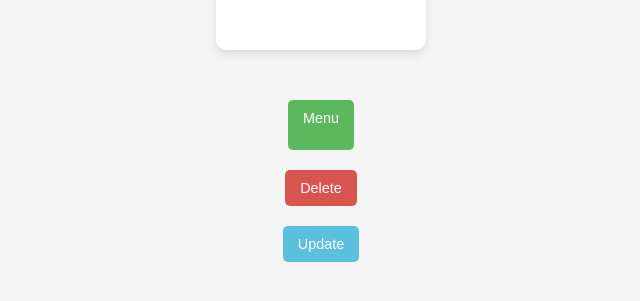
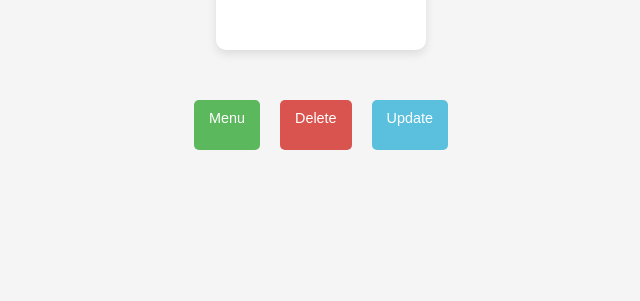
Before and after one commit to Sunatl/djangohomework_1, a Django app: template template/index1.html in a window 1280 px wide. Shown: the part 287-588 px from the top of the page, without its empty margins (319-959 px from the left). Run offline with Django 5.2, Linux system fonts and the light colour scheme; the template is opened without the code that fills it, so the values that code supplies are empty.

Commit message:
khushru kardani menu,update,delete

```diff
--- a/static/main2.css
+++ b/static/main2.css
@@ -71,15 +71,19 @@ a {
     background-color: #5cb85c;
     border-radius: 5px;
     transition: background-color 0.3s ease, transform 0.3s ease;
+    display: flex;
 }
 
 /* Рангҳои пайвандҳо */
 a[href*="delete"] {
     background-color: #d9534f;
+    margin-top: 50px;
 }
 
 a[href*="update"] {
     background-color: #5bc0de;
+    margin-top: 50px;
+
 }
 
 /* Эффекти hover барои пайвандҳо */
@@ -87,3 +91,8 @@ a:hover {
     transform: scale(1.05);
     background-color: #444;
 }
+
+.a111{
+    display: flex;
+    /* align-items: center; */
+}
--- a/template/index1.html
+++ b/template/index1.html
@@ -19,9 +19,10 @@
                     <p>User: {{tasks.user}}</p>
             </div>
         </div>
+        <div class="a111">
             <a style="width: 50 px; height: 30px;margin-top: 50px" href="{% url 'get_all' %}">Menu</a>
             <a href="http://127.0.0.1:8000/delete/{{tasks.id}}">Delete</a>
             <a href="http://127.0.0.1:8000/update/{{tasks.id}}">Update</a>
-
+        </div>
 </body>
 </html>
--- a/template/index6.html
+++ b/template/index6.html
@@ -14,9 +14,10 @@
                     <h3>Name: {{tasks.name}}</h3>
             </div>
         </div>
+        <div class="a111">
             <a style="width: 50 px; height: 30px;margin-top: 50px" href="{% url 'get_company' %}">Menu</a>
             <a href="http://127.0.0.1:8000/delete_company/{{tasks.id}}">Delete</a>
             <a href="http://127.0.0.1:8000/update_company/{{tasks.id}}">Update</a>
-
+    </div>
 </body>
 </html>
```
